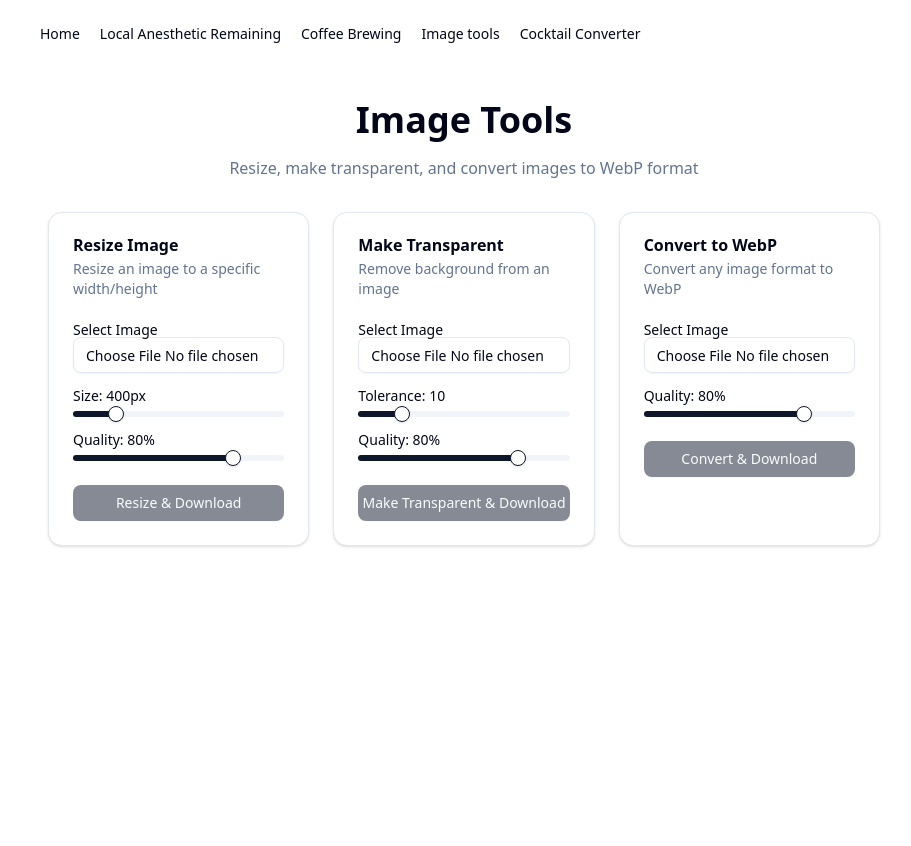
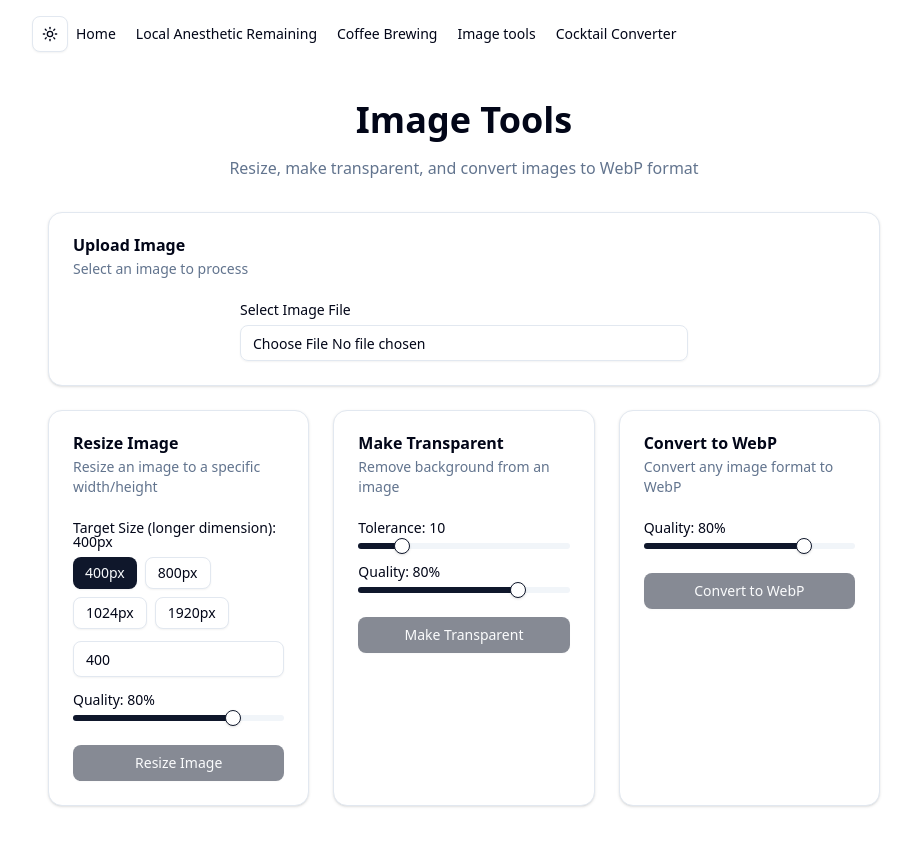
Before and after one commit to lawtj/lawtj.github.io, a SvelteKit app in the folder apps/web/: page /imgtools in a window 1280 px wide. Shown: the top 846 px of the page, without its empty margins (176-1087 px from the left). Before the commit the page ends 800 px from the top, so only its background shows below. Built offline with nearby package versions, Linux system fonts and the light colour scheme; no server answers.

Commit message:
Refactor image service imports and enhance image processing functionality in Svelte components. Update image resizing, transparency, and WebP conversion logic to use currentBlob and improve user experience with file upload and preview features.

```diff
--- a/apps/web/src/routes/+layout.svelte
+++ b/apps/web/src/routes/+layout.svelte
@@ -2,14 +2,33 @@
 	import '../app.css';
 	import { page } from '$app/state';
 	import * as NavigationMenu from "$lib/components/ui/navigation-menu/index.js";
+	import { ModeWatcher } from "mode-watcher";
+	import SunIcon from "@lucide/svelte/icons/sun";
+  import MoonIcon from "@lucide/svelte/icons/moon";
 
+  import { toggleMode } from "mode-watcher";
+  import { Button } from "$lib/components/ui/button/index.js";
 	let { children } = $props();
 </script>
 
 
+<ModeWatcher />
 
 <div class="max-w-4xl mx-auto p-4">
 	<NavigationMenu.Root class=" pb-4 ">
+		<NavigationMenu.List>
+			<NavigationMenu.Item>
+				<Button onclick={toggleMode} variant="outline" size="icon">
+				<SunIcon
+				  class="h-[1.2rem] w-[1.2rem] rotate-0 scale-100 transition-all dark:-rotate-90 dark:scale-0"
+				/>
+				<MoonIcon
+				  class="absolute h-[1.2rem] w-[1.2rem] rotate-90 scale-0 transition-all dark:rotate-0 dark:scale-100"
+				/>
+				<span class="sr-only">Toggle theme</span>
+			  </Button>
+			</NavigationMenu.Item>
+		</NavigationMenu.List>
 		<NavigationMenu.List>
 		  <NavigationMenu.Item>
 			<NavigationMenu.Link href="/">Home</NavigationMenu.Link>
@@ -27,6 +46,7 @@
 			<NavigationMenu.Link href="/cocktails">Cocktail Converter</NavigationMenu.Link>
 		  </NavigationMenu.Item>
 		</NavigationMenu.List>
+
 	  </NavigationMenu.Root>
 
 	{@render children()}
--- a/apps/web/src/routes/imgtools/+page.svelte
+++ b/apps/web/src/routes/imgtools/+page.svelte
@@ -4,31 +4,91 @@
 	import { Input } from "$lib/components/ui/input/index.js";
 	import { Label } from "$lib/components/ui/label/index.js";
 	import { Slider } from "$lib/components/ui/slider/index.js";
+
 	import { PUBLIC_API_BASE_URL } from "$env/static/public";
 
-	let resizeFile: File | null = null;
-	let resizeSize = [400];
-	let resizeQuality = [80];
+	let currentFile: File | null = null;
+	let currentImageUrl: string | null = null;
+	let currentBlob: Blob | null = null;
+	let imageDimensions: { width: number; height: number } | null = null;
+	let fileSize: number = 0;
+	let fileName: string = '';
+
+	let resizeSize = 400;
+	let resizeQuality = 80;
 	let resizeLoading = false;
 
-	let transparentFile: File | null = null;
-	let tolerance = [10];
-	let transparentQuality = [80];
+	let tolerance = 10;
+	let transparentQuality = 80;
 	let transparentLoading = false;
 
-	let webpFile: File | null = null;
-	let webpQuality = [80];
+	let webpQuality = 80;
 	let webpLoading = false;
+
+	async function handleFileUpload(event: Event) {
+		const target = event.target as HTMLInputElement;
+		const file = target.files?.[0];
+
+		if (!file) return;
+
+		currentFile = file;
+		fileName = file.name;
+		fileSize = file.size;
+
+		const imageUrl = URL.createObjectURL(file);
+		currentImageUrl = imageUrl;
+		currentBlob = file;
+
+		const img = new Image();
+		img.onload = () => {
+			imageDimensions = { width: img.width, height: img.height };
+		};
+		img.src = imageUrl;
+	}
+
+	function formatFileSize(bytes: number): string {
+		if (bytes === 0) return '0 Bytes';
+		const k = 1024;
+		const sizes = ['Bytes', 'KB', 'MB', 'GB'];
+		const i = Math.floor(Math.log(bytes) / Math.log(k));
+		return parseFloat((bytes / Math.pow(k, i)).toFixed(2)) + ' ' + sizes[i];
+	}
+
+	function updateImagePreview(blob: Blob) {
+		if (currentImageUrl) {
+			URL.revokeObjectURL(currentImageUrl);
+		}
+		currentImageUrl = URL.createObjectURL(blob);
+		currentBlob = blob;
+		fileSize = blob.size;
+
+		const img = new Image();
+		img.onload = () => {
+			imageDimensions = { width: img.width, height: img.height };
+		};
+		img.src = currentImageUrl;
+	}
+
+	function downloadCurrentImage() {
+		if (!currentBlob) return;
+
+		const url = URL.createObjectURL(currentBlob);
+		const a = document.createElement('a');
+		a.href = url;
+		a.download = fileName.replace(/\.[^/.]+$/, '') + '_processed.webp';
+		a.click();
+		URL.revokeObjectURL(url);
+	}
 
 
 	async function handleResize() {
-		if (!resizeFile) return;
+		if (!currentBlob) return;
 
 		resizeLoading = true;
 		const formData = new FormData();
-		formData.append('file', resizeFile);
-		formData.append('size', resizeSize[0].toString());
-		formData.append('quality', resizeQuality[0].toString());
+		formData.append('file', currentBlob, fileName);
+		formData.append('size', resizeSize.toString());
+		formData.append('quality', resizeQuality.toString());
 
 		try {
 			const response = await fetch(`${PUBLIC_API_BASE_URL}/imgtools/resize`, {
@@ -38,12 +98,7 @@
 
 			if (response.ok) {
 				const blob = await response.blob();
-				const url = URL.createObjectURL(blob);
-				const a = document.createElement('a');
-				a.href = url;
-				a.download = 'resized_image.webp';
-				a.click();
-				URL.revokeObjectURL(url);
+				updateImagePreview(blob);
 			}
 		} catch (error) {
 			console.error('Error resizing image:', error);
@@ -53,13 +108,13 @@
 	}
 
 	async function handleTransparent() {
-		if (!transparentFile) return;
+		if (!currentBlob) return;
 
 		transparentLoading = true;
 		const formData = new FormData();
-		formData.append('file', transparentFile);
-		formData.append('tolerance', tolerance[0].toString());
-		formData.append('quality', transparentQuality[0].toString());
+		formData.append('file', currentBlob, fileName);
+		formData.append('tolerance', tolerance.toString());
+		formData.append('quality', transparentQuality.toString());
 
 		try {
 			const response = await fetch(`${PUBLIC_API_BASE_URL}/imgtools/make-transparent`, {
@@ -69,12 +124,7 @@
 
 			if (response.ok) {
 				const blob = await response.blob();
-				const url = URL.createObjectURL(blob);
-				const a = document.createElement('a');
-				a.href = url;
-				a.download = 'transparent_image.webp';
-				a.click();
-				URL.revokeObjectURL(url);
+				updateImagePreview(blob);
 			}
 		} catch (error) {
 			console.error('Error making image transparent:', error);
@@ -84,12 +134,12 @@
 	}
 
 	async function handleWebpConvert() {
-		if (!webpFile) return;
+		if (!currentBlob) return;
 
 		webpLoading = true;
 		const formData = new FormData();
-		formData.append('file', webpFile);
-		formData.append('quality', webpQuality[0].toString());
+		formData.append('file', currentBlob, fileName);
+		formData.append('quality', webpQuality.toString());
 
 		try {
 			const response = await fetch(`${PUBLIC_API_BASE_URL}/imgtools/convert-to-webp`, {
@@ -99,12 +149,7 @@
 
 			if (response.ok) {
 				const blob = await response.blob();
-				const url = URL.createObjectURL(blob);
-				const a = document.createElement('a');
-				a.href = url;
-				a.download = 'converted_image.webp';
-				a.click();
-				URL.revokeObjectURL(url);
+				updateImagePreview(blob);
 			}
 		} catch (error) {
 			console.error('Error converting image:', error);
@@ -120,6 +165,57 @@
 		<p class="text-muted-foreground">Resize, make transparent, and convert images to WebP format</p>
 	</div>
 
+	<!-- File Upload Section -->
+	<Card.Root class="mb-6">
+		<Card.Header>
+			<Card.Title>Upload Image</Card.Title>
+			<Card.Description>Select an image to process</Card.Description>
+		</Card.Header>
+		<Card.Content class="space-y-4">
+			<div class="max-w-md mx-auto space-y-2">
+				<Label for="file-upload">Select Image File</Label>
+				<Input
+					id="file-upload"
+					type="file"
+					accept="image/*"
+					onchange={handleFileUpload}
+				/>
+			</div>
+
+			{#if currentImageUrl}
+				<div class="grid grid-cols-1 md:grid-cols-2 gap-4">
+					<div>
+						<Label>Preview</Label>
+						<div class="border rounded-lg p-2 bg-gray-50">
+							<img
+								src={currentImageUrl}
+								alt="Current image"
+								class="max-w-full h-auto max-h-64 mx-auto rounded"
+							/>
+						</div>
+					</div>
+					<div class="space-y-2">
+						<Label>Image Info</Label>
+						<div class="text-sm space-y-1">
+							<p><strong>Filename:</strong> {fileName}</p>
+							{#if imageDimensions}
+								<p><strong>Dimensions:</strong> {imageDimensions.width} × {imageDimensions.height} px</p>
+							{/if}
+							<p><strong>File Size:</strong> {formatFileSize(fileSize)}</p>
+						</div>
+						<Button
+							onclick={downloadCurrentImage}
+							disabled={!currentBlob}
+							class="w-full mt-4"
+						>
+							Download Image
+						</Button>
+					</div>
+				</div>
+			{/if}
+		</Card.Content>
+	</Card.Root>
+
 	<div class="grid gap-6 md:grid-cols-1 lg:grid-cols-3">
 		<!-- Resize Image -->
 		<Card.Root>
@@ -128,31 +224,50 @@
 				<Card.Description>Resize an image to a specific width/height</Card.Description>
 			</Card.Header>
 			<Card.Content class="space-y-4">
-				<div>
-					<Label for="resize-file">Select Image</Label>
-					<Input
-						id="resize-file"
-						type="file"
-						accept="image/*"
-						onchange={(e) => {
-							const target = e.target as HTMLInputElement;
-							resizeFile = target.files?.[0] || null;
-						}}
-					/>
+				<div class='space-y-2'>
+					<Label for="resize-size">Target Size (longer dimension): {resizeSize}px</Label>
+					<div class="space-y-3">
+						<div class="flex flex-wrap gap-2">
+							<Button
+								type="button"
+								variant={resizeSize === 400 ? "default" : "outline"}
+								size="sm"
+								onclick={() => resizeSize = 400}
+							>400px</Button>
+							<Button
+								type="button"
+								variant={resizeSize === 800 ? "default" : "outline"}
+								size="sm"
+								onclick={() => resizeSize = 800}
+							>800px</Button>
+							<Button
+								type="button"
+								variant={resizeSize === 1024 ? "default" : "outline"}
+								size="sm"
+								onclick={() => resizeSize = 1024}
+							>1024px</Button>
+							<Button
+								type="button"
+								variant={resizeSize === 1920 ? "default" : "outline"}
+								size="sm"
+								onclick={() => resizeSize = 1920}
+							>1920px</Button>
+						</div>
+						<Input
+							type="number"
+							bind:value={resizeSize}
+							min="50"
+							max="4000"
+							step="1"
+							class="w-full"
+							placeholder="Custom size in pixels"
+						/>
+					</div>
 				</div>
 				<div>
-					<Label for="resize-size">Size: {resizeSize[0]}px</Label>
+					<Label for="resize-quality">Quality: {resizeQuality}%</Label>
 					<Slider
-						bind:value={resizeSize}
-						min={50}
-						max={2000}
-						step={50}
-						class="mt-2"
-					/>
-				</div>
-				<div>
-					<Label for="resize-quality">Quality: {resizeQuality[0]}%</Label>
-					<Slider
+						type="single"
 						bind:value={resizeQuality}
 						min={10}
 						max={100}
@@ -164,10 +279,10 @@
 			<Card.Footer>
 				<Button
 					onclick={handleResize}
-					disabled={!resizeFile || resizeLoading}
+					disabled={!currentBlob || resizeLoading}
 					class="w-full"
 				>
-					{resizeLoading ? 'Processing...' : 'Resize & Download'}
+					{resizeLoading ? 'Processing...' : 'Resize Image'}
 				</Button>
 			</Card.Footer>
 		</Card.Root>
@@ -180,20 +295,9 @@
 			</Card.Header>
 			<Card.Content class="space-y-4">
 				<div>
-					<Label for="transparent-file">Select Image</Label>
-					<Input
-						id="transparent-file"
-						type="file"
-						accept="image/*"
-						onchange={(e) => {
-							const target = e.target as HTMLInputElement;
-							transparentFile = target.files?.[0] || null;
-						}}
-					/>
-				</div>
-				<div>
-					<Label for="tolerance">Tolerance: {tolerance[0]}</Label>
+					<Label for="tolerance">Tolerance: {tolerance}</Label>
 					<Slider
+						type="single"
 						bind:value={tolerance}
 						min={1}
 						max={50}
@@ -202,8 +306,9 @@
 					/>
 				</div>
 				<div>
-					<Label for="transparent-quality">Quality: {transparentQuality[0]}%</Label>
+					<Label for="transparent-quality">Quality: {transparentQuality}%</Label>
 					<Slider
+						type="single"
 						bind:value={transparentQuality}
 						min={10}
 						max={100}
@@ -215,10 +320,10 @@
 			<Card.Footer>
 				<Button
 					onclick={handleTransparent}
-					disabled={!transparentFile || transparentLoading}
+					disabled={!currentBlob || transparentLoading}
 					class="w-full"
 				>
-					{transparentLoading ? 'Processing...' : 'Make Transparent & Download'}
+					{transparentLoading ? 'Processing...' : 'Make Transparent'}
 				</Button>
 			</Card.Footer>
 		</Card.Root>
@@ -231,20 +336,9 @@
 			</Card.Header>
 			<Card.Content class="space-y-4">
 				<div>
-					<Label for="webp-file">Select Image</Label>
-					<Input
-						id="webp-file"
-						type="file"
-						accept="image/*"
-						onchange={(e) => {
-							const target = e.target as HTMLInputElement;
-							webpFile = target.files?.[0] || null;
-						}}
-					/>
-				</div>
-				<div>
-					<Label for="webp-quality">Quality: {webpQuality[0]}%</Label>
+					<Label for="webp-quality">Quality: {webpQuality}%</Label>
 					<Slider
+						type="single"
 						bind:value={webpQuality}
 						min={10}
 						max={100}
@@ -256,10 +350,10 @@
 			<Card.Footer>
 				<Button
 					onclick={handleWebpConvert}
-					disabled={!webpFile || webpLoading}
+					disabled={!currentBlob || webpLoading}
 					class="w-full"
 				>
-					{webpLoading ? 'Processing...' : 'Convert & Download'}
+					{webpLoading ? 'Processing...' : 'Convert to WebP'}
 				</Button>
 			</Card.Footer>
 		</Card.Root>
```
Also changed, not shown: 2 other files (tests, documents, lock files or other folders).
